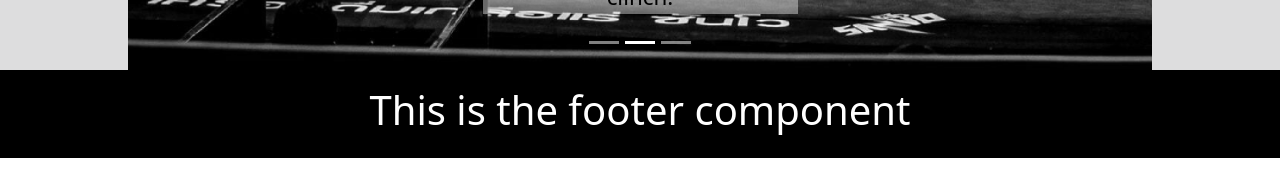
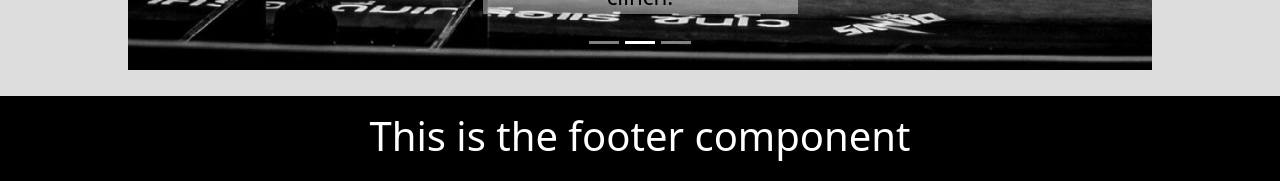
Before and after one commit to GarrettF24/muay-thai-guy, a React (Create React App) app in the folder client/: page / in a window 1280 px wide. Shown: the part 1398-1579 px from the top of the page. Before the commit the page ends 1556 px from the top, so only its background shows below. Built offline with nearby package versions, Linux system fonts and the light colour scheme; no server answers; the HTML template or start-up script is replaced by a standard one.

Commit message:
added flex to root, and made footer stick to bottom

```diff
--- a/client/src/components/Footer/Footer.css
+++ b/client/src/components/Footer/Footer.css
@@ -6,4 +6,5 @@
   color: white;
   padding: 1rem;
   bottom: 0;
+  margin-top: 2%;
 }
--- a/client/src/containers/MainContainer/MainContainer.css
+++ b/client/src/containers/MainContainer/MainContainer.css
@@ -1,5 +1,8 @@
 #root {
   background: rgba(199, 199, 200, 0.603);
+  min-height: 100vh;
+  display: flex;
+  flex-direction: column;
 }
 
 @media only screen and (max-width: 575px) {
```
